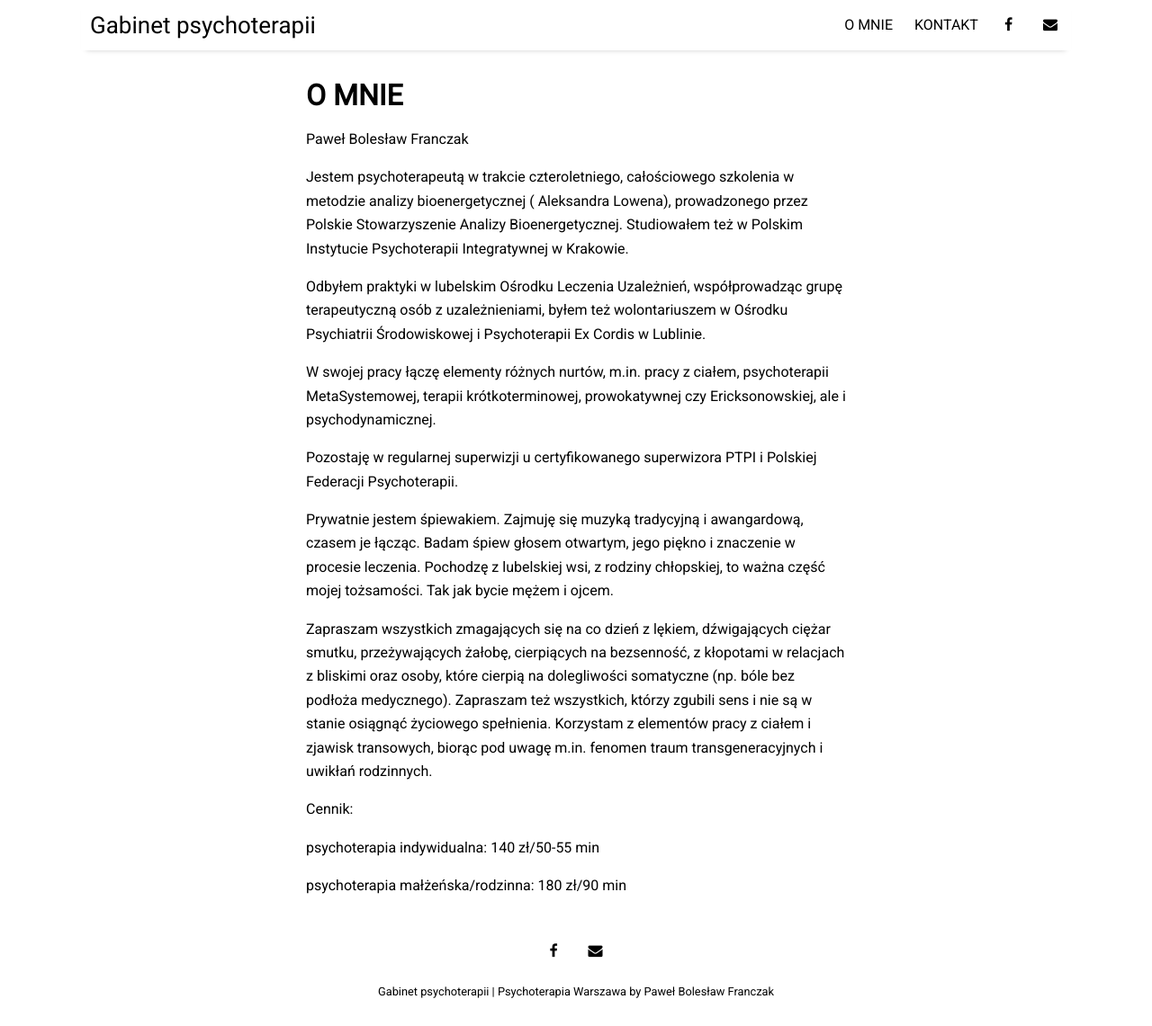
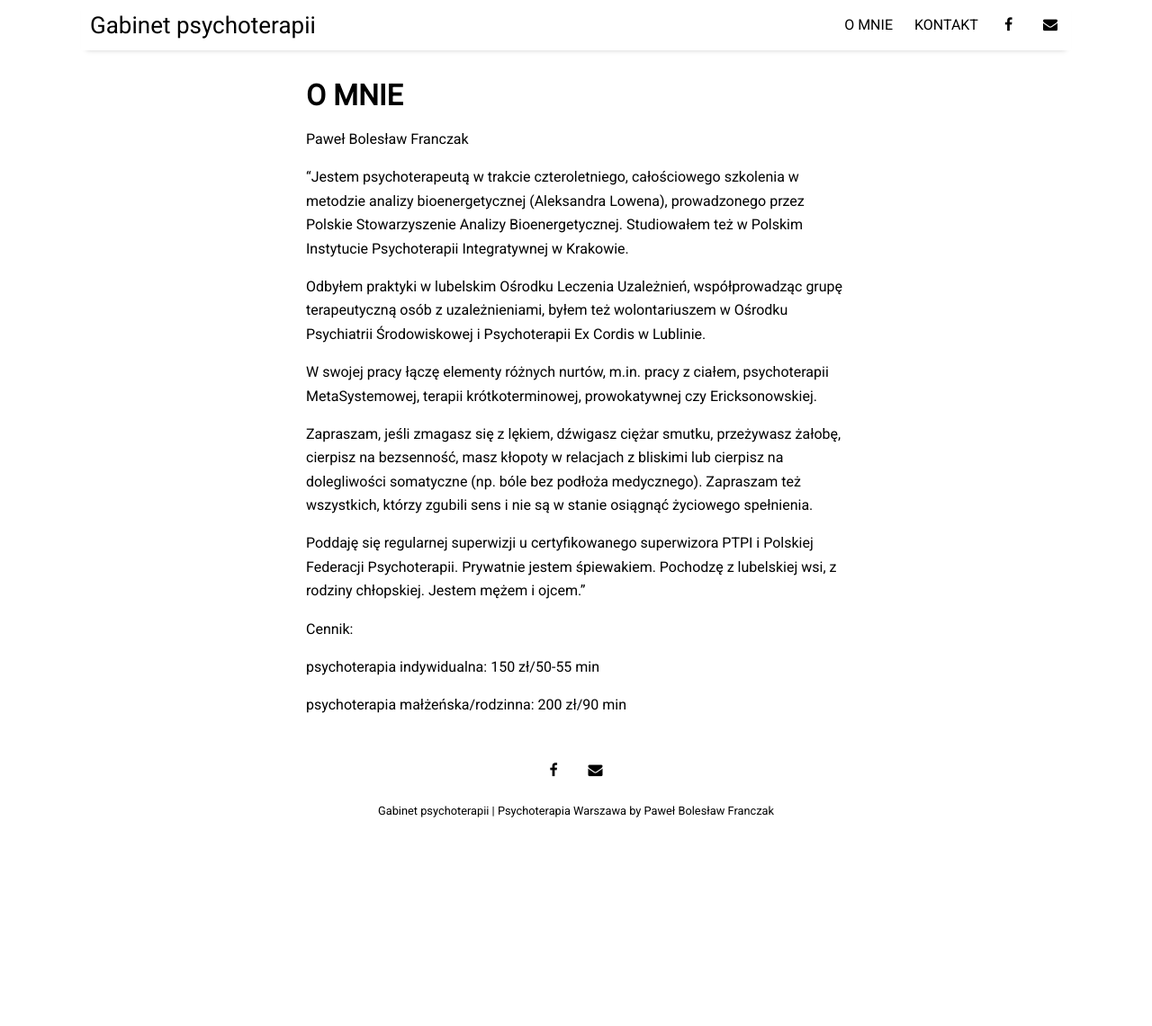
Before and after one commit to kmmolska/kmmolska.github.io, a Jekyll site: the page built from pages/about.md, in a window 1280 px wide and 1141 px high. Shown: the whole window at 90% size. Built offline with Jekyll 4.4.1, drawn with Linux system fonts in a browser that asks for light colours; nearby versions of some CDN libraries.

Commit message:
Update about.md

```diff
--- a/pages/about.md
+++ b/pages/about.md
@@ -5,22 +5,20 @@ title: O MNIE
 
 Paweł Bolesław Franczak
 
-Jestem psychoterapeutą w trakcie czteroletniego, całościowego szkolenia w metodzie analizy bioenergetycznej ( Aleksandra Lowena), prowadzonego przez Polskie Stowarzyszenie Analizy Bioenergetycznej. Studiowałem też w Polskim Instytucie Psychoterapii Integratywnej w Krakowie.
+"Jestem psychoterapeutą w trakcie czteroletniego, całościowego szkolenia w metodzie analizy bioenergetycznej (Aleksandra Lowena), prowadzonego przez Polskie Stowarzyszenie Analizy Bioenergetycznej. Studiowałem też w Polskim Instytucie Psychoterapii Integratywnej w Krakowie.
 
 Odbyłem praktyki w lubelskim Ośrodku Leczenia Uzależnień, współprowadząc grupę terapeutyczną osób z uzależnieniami, byłem też wolontariuszem w Ośrodku Psychiatrii Środowiskowej i Psychoterapii Ex Cordis w Lublinie.
 
-W swojej pracy łączę elementy różnych nurtów, m.in. pracy z ciałem, psychoterapii MetaSystemowej, terapii krótkoterminowej, prowokatywnej czy Ericksonowskiej, ale i psychodynamicznej.
+W swojej pracy łączę elementy różnych nurtów, m.in. pracy z ciałem, psychoterapii MetaSystemowej, terapii krótkoterminowej, prowokatywnej czy Ericksonowskiej.
 
-Pozostaję w regularnej superwizji u certyfikowanego superwizora PTPI i Polskiej Federacji Psychoterapii.
+Zapraszam, jeśli zmagasz się z lękiem, dźwigasz ciężar smutku, przeżywasz żałobę, cierpisz na bezsenność, masz kłopoty w relacjach z bliskimi lub cierpisz na dolegliwości somatyczne (np. bóle bez podłoża medycznego). Zapraszam też wszystkich, którzy zgubili sens i nie są w stanie osiągnąć życiowego spełnienia.
 
-Prywatnie jestem śpiewakiem. Zajmuję się muzyką tradycyjną i awangardową, czasem je łącząc. Badam śpiew głosem otwartym, jego piękno i znaczenie w procesie leczenia.
-Pochodzę z lubelskiej wsi, z rodziny chłopskiej, to ważna część mojej tożsamości. Tak jak bycie mężem i ojcem.
-
-Zapraszam wszystkich zmagających się na co dzień z lękiem, dźwigających ciężar smutku, przeżywających żałobę, cierpiących na bezsenność, z kłopotami w relacjach z bliskimi oraz osoby, które cierpią na dolegliwości somatyczne (np. bóle bez podłoża medycznego). Zapraszam też wszystkich, którzy zgubili sens i nie są w stanie osiągnąć życiowego spełnienia. Korzystam z elementów pracy z ciałem i zjawisk transowych, biorąc pod uwagę m.in. fenomen traum transgeneracyjnych i uwikłań rodzinnych.
+Poddaję się regularnej superwizji u certyfikowanego superwizora PTPI i Polskiej Federacji Psychoterapii.
+Prywatnie jestem śpiewakiem. Pochodzę z lubelskiej wsi, z rodziny chłopskiej. Jestem mężem i ojcem."
 
 
 Cennik:
 
-psychoterapia indywidualna: 140 zł/50-55 min
+psychoterapia indywidualna: 150 zł/50-55 min
 
-psychoterapia małżeńska/rodzinna: 180 zł/90 min
+psychoterapia małżeńska/rodzinna: 200 zł/90 min
```
